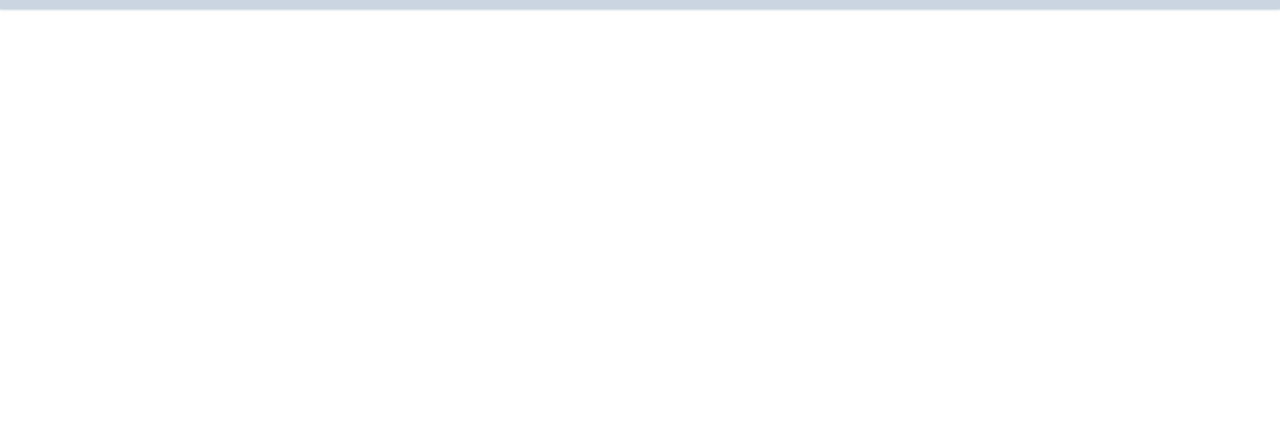
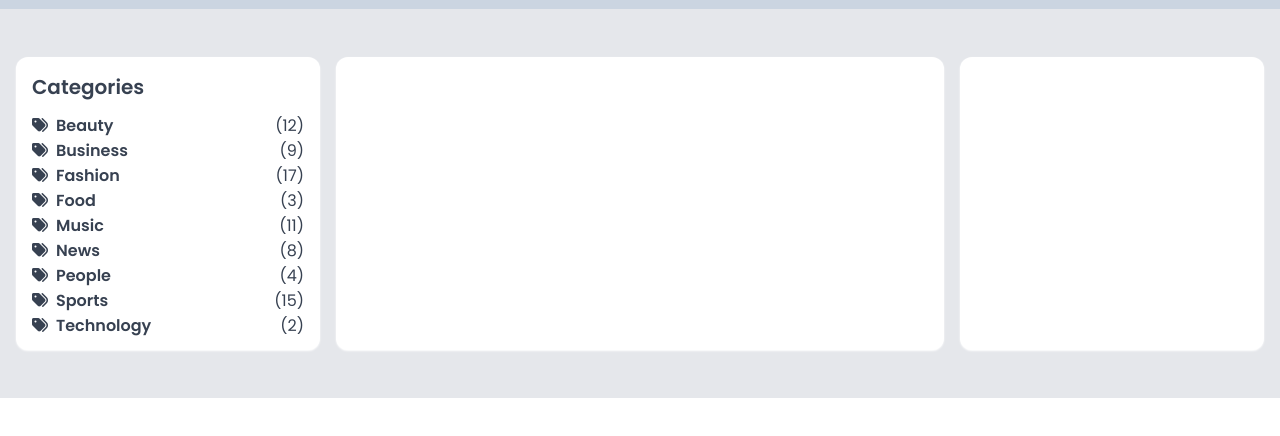
Before and after one commit to joesoftmwai/tailwind_blog, a website: page index.html in a window 1280 px wide. Shown: the part 70-506 px from the top of the page. Drawn offline with Linux system fonts and the light colour scheme.

Commit message:
added blog categories

```diff
--- a/index.html
+++ b/index.html
@@ -61,5 +61,90 @@
         </div>
     </nav>
     <!-- Header ends here -->
+
+    <div class="py-12 bg-gray-200">
+        <div class="container mx-auto px-4 flex">
+            <div class="w-3/12 mr-4">
+                <!-- Categories starts here -->
+                <div class="bg-white shadow-sm shadow-white rounded-xl p-4">
+                    <h3 class="text-xl font-semibold text-gray-700">
+                        Categories
+                    </h3>
+                    <div class="text-gray-700 space-y-2 mt-4">
+                        <a href="#" class="flex items-center font-semibold leading-4 hover:text-blue-700 transition">
+                            <span class="mr-2">
+                                <i class="fas fa-tags"></i>
+                            </span>
+                            <span>Beauty</span>
+                            <span class="font-normal ml-auto">(12)</span>
+                        </a>
+                        <a href="#" class="flex items-center font-semibold leading-4 hover:text-blue-700 transition">
+                            <span class="mr-2">
+                                <i class="fas fa-tags"></i>
+                            </span>
+                            <span>Business</span>
+                            <span class="font-normal ml-auto">(9)</span>
+                        </a>
+                        <a href="#" class="flex items-center font-semibold leading-4 hover:text-blue-700 transition">
+                            <span class="mr-2">
+                                <i class="fas fa-tags"></i>
+                            </span>
+                            <span>Fashion</span>
+                            <span class="font-normal ml-auto">(17)</span>
+                        </a>
+                        <a href="#" class="flex items-center font-semibold leading-4 hover:text-blue-700 transition">
+                            <span class="mr-2">
+                                <i class="fas fa-tags"></i>
+                            </span>
+                            <span>Food</span>
+                            <span class="font-normal ml-auto">(3)</span>
+                        </a>
+                        <a href="#" class="flex items-center font-semibold leading-4 hover:text-blue-700 transition">
+                            <span class="mr-2">
+                                <i class="fas fa-tags"></i>
+                            </span>
+                            <span>Music</span>
+                            <span class="font-normal ml-auto">(11)</span>
+                        </a>
+                        <a href="#" class="flex items-center font-semibold leading-4 hover:text-blue-700 transition">
+                            <span class="mr-2">
+                                <i class="fas fa-tags"></i>
+                            </span>
+                            <span>News</span>
+                            <span class="font-normal ml-auto">(8)</span>
+                        </a>
+                        <a href="#" class="flex items-center font-semibold leading-4 hover:text-blue-700 transition">
+                            <span class="mr-2">
+                                <i class="fas fa-tags"></i>
+                            </span>
+                            <span>People</span>
+                            <span class="font-normal ml-auto">(4)</span>
+                        </a>
+                        <a href="#" class="flex items-center font-semibold leading-4 hover:text-blue-700 transition">
+                            <span class="mr-2">
+                                <i class="fas fa-tags"></i>
+                            </span>
+                            <span>Sports</span>
+                            <span class="font-normal ml-auto">(15)</span>
+                        </a>
+                        <a href="#" class="flex items-center font-semibold leading-4 hover:text-blue-700 transition">
+                            <span class="mr-2">
+                                <i class="fas fa-tags"></i>
+                            </span>
+                            <span>Technology</span>
+                            <span class="font-normal ml-auto">(2)</span>
+                        </a>
+                    </div>
+                </div>
+                <!-- Categories ends here -->
+            </div>
+            <div class="w-6/12 mr-4 bg-white shadow-sm shadow-white rounded-xl py-12">
+
+            </div>
+            <div class="w-3/12 bg-white shadow-sm shadow-white rounded-xl py-12">
+
+            </div>
+        </div>
+    </div>
 </body>
 </html>
```
Also changed, not shown: dist/output.css.
